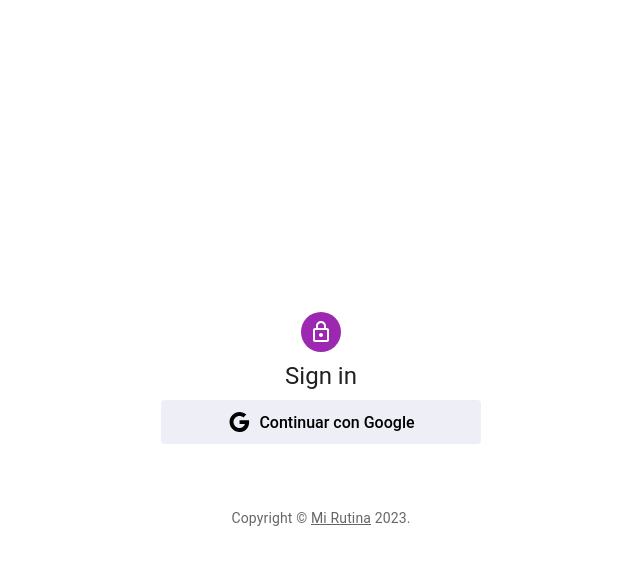
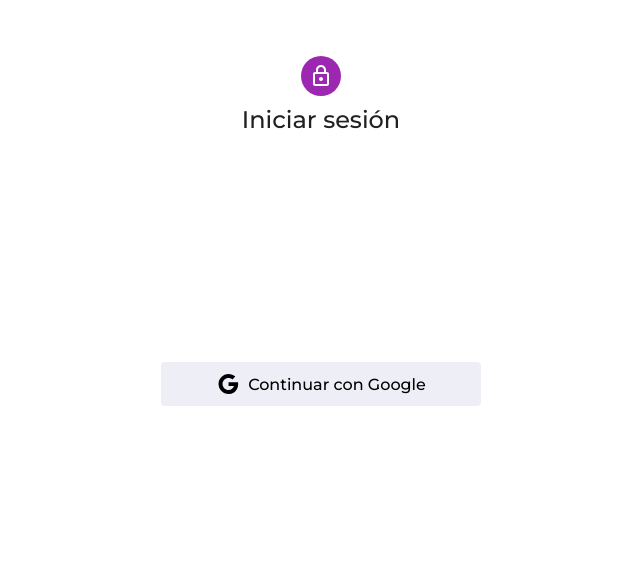
Before and after one commit to valenbenitez/gym-routine, a React (Vite) app: page / in a window 1280 px wide. Shown: the top 564 px of the page, without its empty margins (319-959 px from the left). Built offline with nearby package versions, Linux system fonts and the light colour scheme.

Commit message:
i was added protected routes

```diff
--- a/index.html
+++ b/index.html
@@ -3,6 +3,10 @@
   <head>
     <meta charset="UTF-8" />
     <link rel="icon" type="image/svg+xml" href="/vite.svg" />
+    <link
+      rel="stylesheet"
+      href="https://fonts.googleapis.com/css2?family=Montserrat:wght@300;500;700&family=Raleway:wght@400;700;800&display=swap"
+    />
     <meta name="viewport" content="width=device-width, initial-scale=1.0" />
     <title>Vite + React</title>
   </head>
--- a/src/App.jsx
+++ b/src/App.jsx
@@ -1,81 +1,15 @@
-import { useState, useEffect } from 'react'
-import reactLogo from './assets/react.svg'
-import viteLogo from '/vite.svg'
-import './App.css'
-import Routine from './components/Routine/Routine'
-import Button from '@mui/material/Button'
-import ButtonGroup from '@mui/material/ButtonGroup'
+import { BrowserRouter as Router, Routes, Route } from 'react-router-dom'
+import Home from './components/Home/Home'
+import SignIn from './components/Auth/Auth'
 
 function App() {
-  const [tiempo, setTiempo] = useState({ minutos: 0, segundos: 0 })
-  const [inicio, setInicio] = useState(false)
-
-  useEffect(() => {
-    let interval
-
-    if (inicio) {
-      interval = setInterval(() => {
-        setTiempo(prevTiempo => {
-          let nuevosSegundos = prevTiempo.segundos + 1
-          let nuevosMinutos = prevTiempo.minutos
-
-          if (nuevosSegundos === 60) {
-            nuevosSegundos = 0
-            nuevosMinutos += 1
-          }
-
-          return { minutos: nuevosMinutos, segundos: nuevosSegundos }
-        })
-      }, 1000) // 1000 ms = 1 segundo
-    }
-
-    return () => {
-      clearInterval(interval)
-    }
-  }, [inicio])
-
-  const handleChangeMinutos = event => {
-    const nuevosMinutos = parseInt(event.target.value, 10)
-    setTiempo({ minutos: nuevosMinutos, segundos: 0 })
-  }
-
-  const handleStop = () => {
-    setTiempo({ minutos: 0, segundos: 0 })
-    setInicio(false)
-  }
-
-  const handleStart = () => {
-    setInicio(true)
-  }
-
   return (
-    <div
-      style={{
-        width: '100%',
-        height: '100%',
-        display: 'flex',
-        alignItems: 'center',
-        justifyContent: 'center',
-        flexDirection: 'column',
-        overflowY: 'auto',
-        overflowX: 'hidden',
-      }}
-    >
-      <div>
-        <h1>Mi rutina</h1>
-      </div>
-      <h2>
-        {tiempo.minutos}:{tiempo.segundos}
-      </h2>
-      <ButtonGroup variant="contained" aria-label="outlined primary button group">
-        <Button onClick={handleStart}>Iniciar</Button>
-        <Button onClick={handleStop}>Reiniciar</Button>
-      </ButtonGroup>
-      <br />
-      <div style={{ width: '80%' }}>
-        <Routine />
-      </div>
-    </div>
+    <Router>
+      <Routes>
+        <Route path="/" element={<SignIn />} />
+        <Route path="/home" element={<Home />} />
+      </Routes>
+    </Router>
   )
 }
 
--- a/src/components/Auth/Auth.jsx
+++ b/src/components/Auth/Auth.jsx
@@ -12,28 +12,18 @@ import { GoogleAuthProvider, getAuth, signInWithPopup } from 'firebase/auth'
 import { app } from '../../config/firebase/firebase'
 import { useNavigate } from 'react-router-dom'
 
-function Copyright(props) {
-  return (
-    <Typography variant="body2" color="text.secondary" align="center" {...props}>
-      {'Copyright © '}
-      <Link color="inherit" href="https://mui.com/">
-        Mi Rutina
-      </Link>{' '}
-      {new Date().getFullYear()}
-      {'.'}
-    </Typography>
-  )
-}
-
-// TODO remove, this demo shouldn't need to reset the theme.
-
-const defaultTheme = createTheme()
-
 export default function SignIn() {
   app
   const provider = new GoogleAuthProvider()
   const auth = getAuth()
   const navigate = useNavigate()
+  const token = localStorage.getItem('userToken')
+
+  React.useEffect(() => {
+    if (typeof token === 'string') {
+      navigate('/home')
+    }
+  }, [])
 
   function signInWithGoogle() {
     event.preventDefault()
@@ -60,10 +50,12 @@ export default function SignIn() {
       <CssBaseline />
       <Box
         sx={{
-            marginTop: 8,
+          marginTop: 2,
+          height: '100vh',
           display: 'flex',
           flexDirection: 'column',
           alignItems: 'center',
+          justifyContent: 'flex-start',
           overflowY: 'hidden',
           overflowX: 'hidden',
         }}
@@ -71,10 +63,23 @@ export default function SignIn() {
         <Avatar sx={{ m: 1, bgcolor: 'secondary.main' }}>
           <LockOutlinedIcon />
         </Avatar>
-          <Typography component="h1" variant="h5">
-            Sign in
+        <Typography component="h1" variant="h5" sx={{ fontFamily: 'Montserrat' }}>
+          Iniciar sesión
         </Typography>
-          <Box component="form" noValidate sx={{ mt: 1 }}>
+        <Box
+          component="form"
+          noValidate
+          sx={{
+            mt: 1,
+            height: '60%',
+            display: 'flex',
+            flexDirection: 'column',
+            alignItems: 'center',
+            justifyContent: 'center',
+            overflowY: 'hidden',
+            overflowX: 'hidden',
+          }}
+        >
           <button
             onClick={signInWithGoogle}
             style={{
@@ -88,6 +93,7 @@ export default function SignIn() {
               backgroundColor: '#eeeef7',
               borderRadius: '4px',
               color: '#000',
+              fontFamily: 'Montserrat',
             }}
           >
             <GoogleIcon />
@@ -95,7 +101,6 @@ export default function SignIn() {
           </button>
         </Box>
       </Box>
-        <Copyright sx={{ mt: 8, mb: 4 }} />
     </Container>
     // </ThemeProvider>
   )
--- /dev/null
+++ b/src/components/Home/Home.jsx
@@ -0,0 +1,98 @@
+import React, { useState, useEffect } from 'react'
+import reactLogo from '../../assets/react.svg'
+import viteLogo from '/vite.svg'
+import '../../App.css'
+import Routine from '../Routine/Routine'
+import Button from '@mui/material/Button'
+import ButtonGroup from '@mui/material/ButtonGroup'
+import { useNavigate } from 'react-router-dom'
+import { CircularProgress } from '@mui/material'
+
+export default function Home() {
+  const navigate = useNavigate()
+  const [tiempo, setTiempo] = useState({ minutos: 0, segundos: 0 })
+  const [inicio, setInicio] = useState(false)
+  const token = localStorage.getItem('userToken')
+
+  React.useEffect(() => {
+    if (typeof token !== 'string') {
+      navigate('/')
+    }
+  }, [token])
+
+  useEffect(() => {
+    let interval
+
+    if (inicio) {
+      interval = setInterval(() => {
+        setTiempo(prevTiempo => {
+          let nuevosSegundos = prevTiempo.segundos + 1
+          let nuevosMinutos = prevTiempo.minutos
+
+          if (nuevosSegundos === 60) {
+            nuevosSegundos = 0
+            nuevosMinutos += 1
+          }
+
+          return { minutos: nuevosMinutos, segundos: nuevosSegundos }
+        })
+      }, 1000) // 1000 ms = 1 segundo
+    }
+
+    return () => {
+      clearInterval(interval)
+    }
+  }, [inicio])
+
+  const handleChangeMinutos = event => {
+    const nuevosMinutos = parseInt(event.target.value, 10)
+    setTiempo({ minutos: nuevosMinutos, segundos: 0 })
+  }
+
+  const handleStop = () => {
+    setTiempo({ minutos: 0, segundos: 0 })
+    setInicio(false)
+  }
+
+  const handleStart = () => {
+    setInicio(true)
+  }
+
+  if (typeof token !== 'string') {
+    return (
+      <div style={{ width: '100%', display: 'flex', alignItems: 'center', justifyContent: 'center' }}>
+        <CircularProgress />
+      </div>
+    )
+  }
+
+  return (
+    <div
+      style={{
+        width: '100%',
+        height: '100%',
+        display: 'flex',
+        alignItems: 'center',
+        justifyContent: 'center',
+        flexDirection: 'column',
+        overflowY: 'auto',
+        overflowX: 'hidden',
+      }}
+    >
+      <div>
+        <h1>Mi rutina</h1>
+      </div>
+      <h2>
+        {tiempo.minutos}:{tiempo.segundos}
+      </h2>
+      <ButtonGroup variant="contained" aria-label="outlined primary button group">
+        <Button onClick={handleStart}>Iniciar</Button>
+        <Button onClick={handleStop}>Reiniciar</Button>
+      </ButtonGroup>
+      <br />
+      <div style={{ width: '80%' }}>
+        <Routine />
+      </div>
+    </div>
+  )
+}
--- a/src/main.jsx
+++ b/src/main.jsx
@@ -1,23 +1,10 @@
+import { createRoot } from 'react-dom/client';
 import React from 'react'
-import ReactDOM from 'react-dom/client'
 import App from './App.jsx'
 import './index.css'
-import { createBrowserRouter, RouterProvider } from 'react-router-dom'
-import SignIn from './components/Auth/Auth.jsx'
 
-const router = createBrowserRouter([
-  {
-    path: '/home',
-    element: <App />,
-  },
-  {
-    path: '/',
-    element: <SignIn />,
-  },
-])
-
-ReactDOM.createRoot(document.getElementById('root')).render(
+createRoot(document.getElementById('root')).render(
   <React.StrictMode>
-    <RouterProvider router={router} />
+    <App />
   </React.StrictMode>
 )
```
Lines whose indentation alone changed are shown as unchanged.
